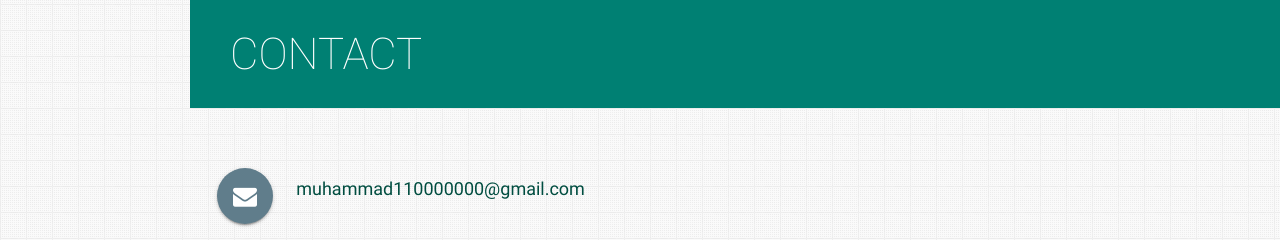
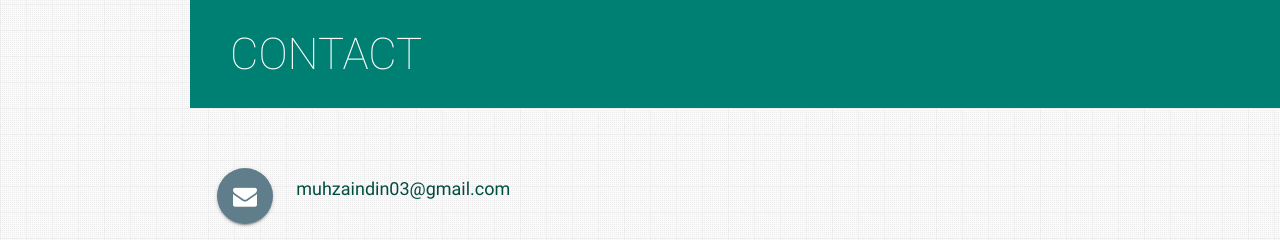
Before and after one commit to Barbarossa01/Barbarossa01.github.io, a plain HTML site: page index.html in a window 1280 px wide. Shown: the part 7120-7360 px from the top of the page. Drawn offline with nearby package versions, Linux system fonts and the light colour scheme.

Commit message:
Update index.html

```diff
--- a/index.html
+++ b/index.html
@@ -828,10 +828,10 @@ Python-based command-line tool for performing asymmetric encryption
       <h3 class="page-title white-text teal">Contact</h3>
       <div class="container">
         <p>
-          <a aria-label="Email Muhammad" href="mailto:muhammad110000000@gmail.com" target="_blank" data-position="top"
+          <a aria-label="Email Muhammad" href="mailto:muhzaindin03@gmail.com" target="_blank" data-position="top"
             data-tooltip="Email Muhammad" class="btn-floating btn-large waves-effect waves-light blue-grey tooltipped"><i
-              class="fa fa-envelope"></i><a aria-label="Email Muhammad" href="mailto:muhammad110000000@gmail.com"
-              class="hoverline">muhammad110000000@gmail.com</a></a>
+              class="fa fa-envelope"></i><a aria-label="Email Muhammad" href="mailto:muhzaindin03@gmail.com"
+              class="hoverline">muhzaindin03@gmail.com</a></a>
         </p>
         <p>
           <a aria-label="View Muhammad on GitHub" href="https://github.com/Barbarossa01" target="_blank"
```
